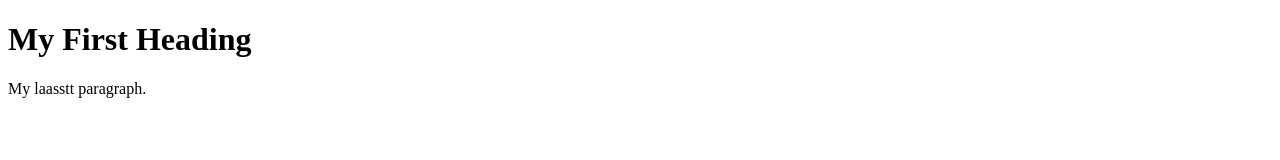
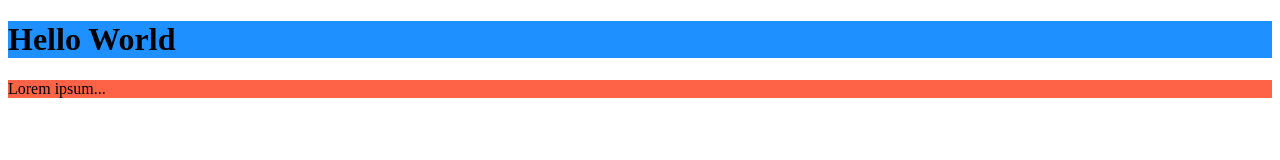
Before and after one commit to Wajeeh1997/Git, a plain HTML site: page index.html in a window 1280 px wide. Drawn offline with Linux system fonts and the light colour scheme.

Commit message:
initial commit q

```diff
--- a/index.html
+++ b/index.html
@@ -2,8 +2,8 @@
 <html>
 <body>
 
-<h1>My First Heading</h1>
-<p>My laasstt paragraph.</p>
+    <h1 style="background-color:DodgerBlue;">Hello World</h1>
+    <p style="background-color:Tomato;">Lorem ipsum...</p>
 
 </body>
 </html>
```
Also changed, not shown: about.html (+1 -0 lines), mounuments.html (+1 -0 lines), 2 other files.
